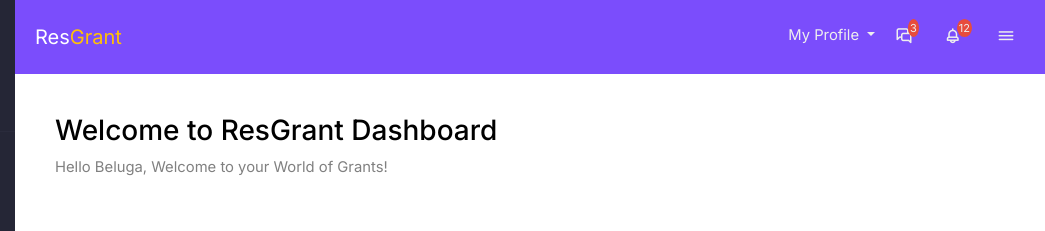
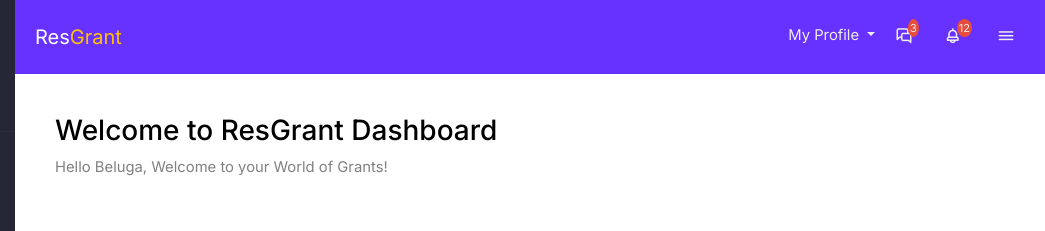
Before and after one commit to Pranshu321/SIH, a plain HTML site: page DashBoard/index.html in a window 1280 px wide. Shown: the top 231 px of the page, 235-1280 px from the left. Drawn offline with nearby package versions, Linux system fonts and the light colour scheme.

Commit message:
The navbar colour change and matched with the theme of landing page

```diff
--- a/DashBoard/style.css
+++ b/DashBoard/style.css
@@ -288,7 +288,7 @@ body {
 -------------------------------- */
 
 .navbar {
-	background-color: #7b4dfc !important;
+	background-color: #6732ff !important;
 	border: none !important;
 }
 .navbar .dropdown-menu {
```
